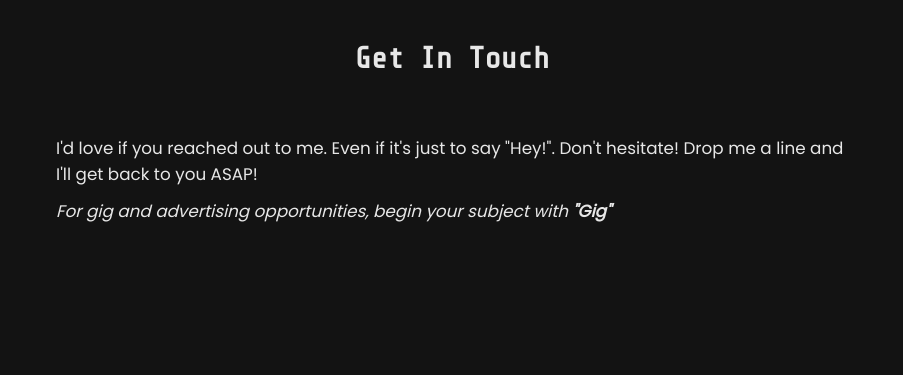
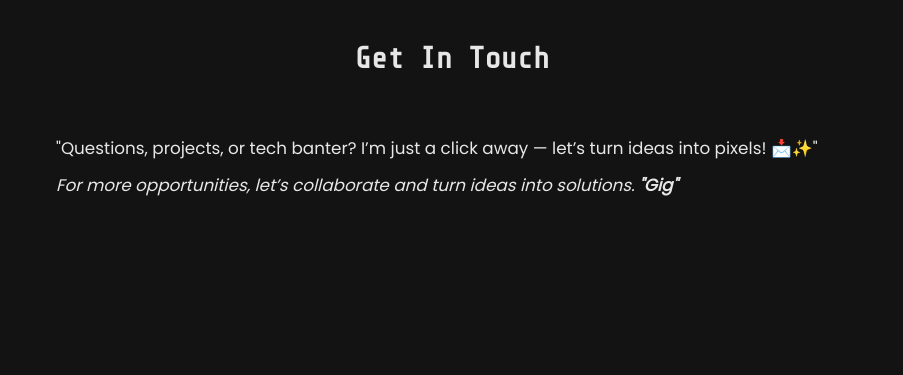
Before and after one commit to vedant-1701/Portfolio, a plain HTML site: page index.html in a window 1280 px wide. Shown: the part 3820-4195 px from the top of the page, without its empty margins (188-1091 px from the left). Drawn offline with nearby package versions, Linux system fonts and the light colour scheme.

Commit message:
Update index.html

```diff
--- a/index.html
+++ b/index.html
@@ -213,12 +213,11 @@
       <section id="contact" class="contact">
         <h2>Get In Touch</h2>
         <p>
-          I'd love if you reached out to me. Even if it's just to say "Hey!".
-          Don't hesitate! Drop me a line and I'll get back to you ASAP!
+        "Questions, projects, or tech banter? I’m just a click away — let’s turn ideas into pixels! 📩✨"
         </p>
         <p>
           <i
-            >For gig and advertising opportunities, begin your subject with
+            >For more opportunities, let’s collaborate and turn ideas into solutions.
             <strong>"Gig"</strong></i
           >
         </p>
```
